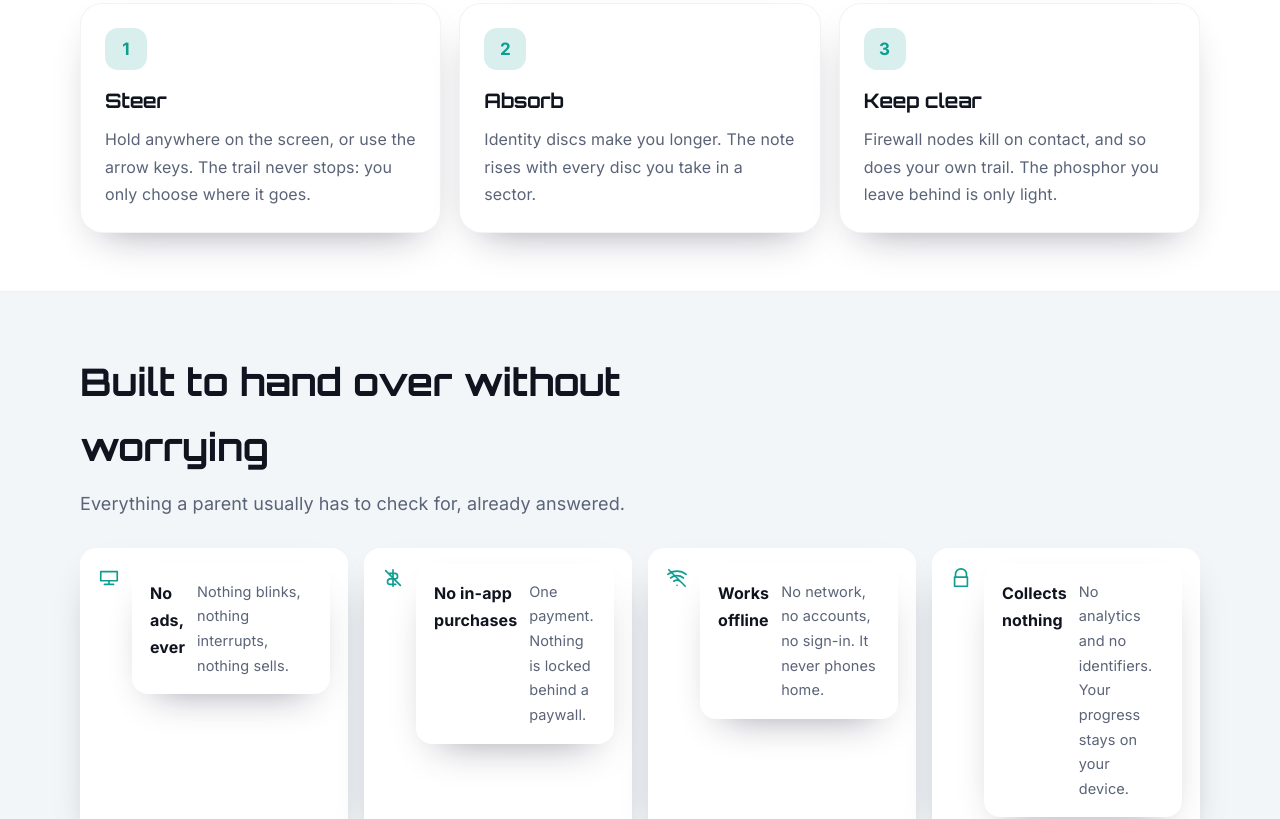
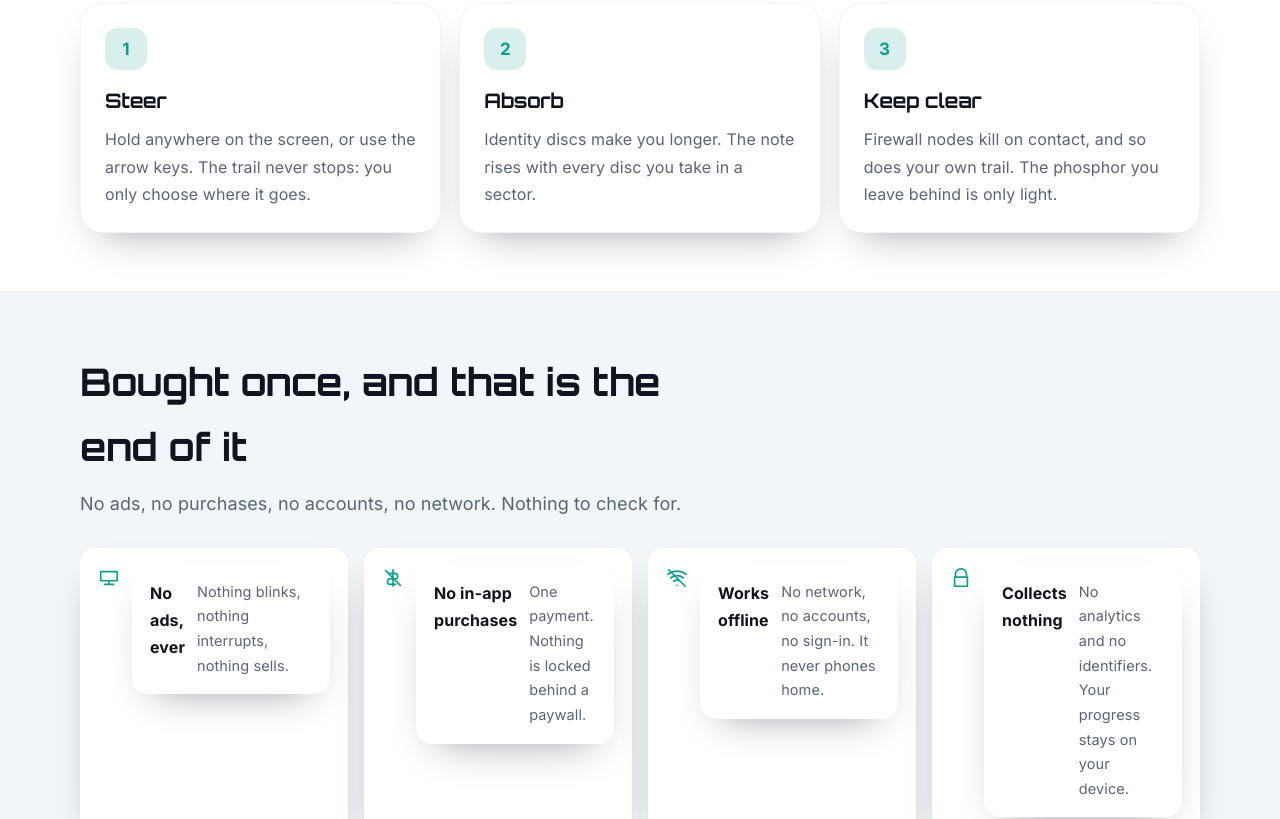
Before and after one commit to xavierbasc/coilborn-website, a plain HTML site: page index.html in a window 1280 px wide. Shown: the part 1981-2800 px from the top of the page. Drawn offline with Linux system fonts and the light colour scheme.

Commit message:
Textos propios: esto no es un juego infantil
El menú decía «For parents» y la banda hablaba de tranquilizar a un padre:
son de los cuatro juegos de kidbase. Ahora esos tres rótulos salen de
website.json (trust_nav, trust_title, trust_line) y los infantiles se quedan
con los suyos por defecto.

Co-Authored-By: Claude Opus 5 <noreply@anthropic.com>

```diff
--- a/index.html
+++ b/index.html
@@ -23,7 +23,7 @@
     <a class="logo" href="index.html"><img src="img/icon.png" alt=""> Coilborn</a>
     <nav>
       <a href="index.html#features">Features</a>
-      <a href="index.html#parents">For parents</a>
+      <a href="index.html#parents">No strings</a>
       <a href="index.html#faq">FAQ</a>
       <a class="cta" href="index.html#get">Where to play</a>
     </nav>
@@ -84,8 +84,8 @@
 
 <section id="parents">
   <div class="wrap">
-    <div class="section-head"><h2>Built to hand over without worrying</h2>
-      <p>Everything a parent usually has to check for, already answered.</p></div>
+    <div class="section-head"><h2>Bought once, and that is the end of it</h2>
+      <p>No ads, no purchases, no accounts, no network. Nothing to check for.</p></div>
     <div class="trust">
       <div><svg viewBox="0 0 24 24" fill="none" stroke="#0E9E8F" stroke-width="1.8" stroke-linecap="round" stroke-linejoin="round" aria-hidden="true"><path d="M3 5h18v10H3zM7 19h10M12 15v4"/></svg><div><b>No ads, ever</b><span>Nothing blinks, nothing interrupts, nothing sells.</span></div></div>
       <div><svg viewBox="0 0 24 24" fill="none" stroke="#0E9E8F" stroke-width="1.8" stroke-linecap="round" stroke-linejoin="round" aria-hidden="true"><path d="M12 3v18M8 7h6a3 3 0 0 1 0 6H9a3 3 0 0 0 0 6h6M4 4l16 16"/></svg><div><b>No in-app purchases</b><span>One payment. Nothing is locked behind a paywall.</span></div></div>
```
Also changed, not shown: privacy.html (+1 -1 lines), support.html (+1 -1 lines).
